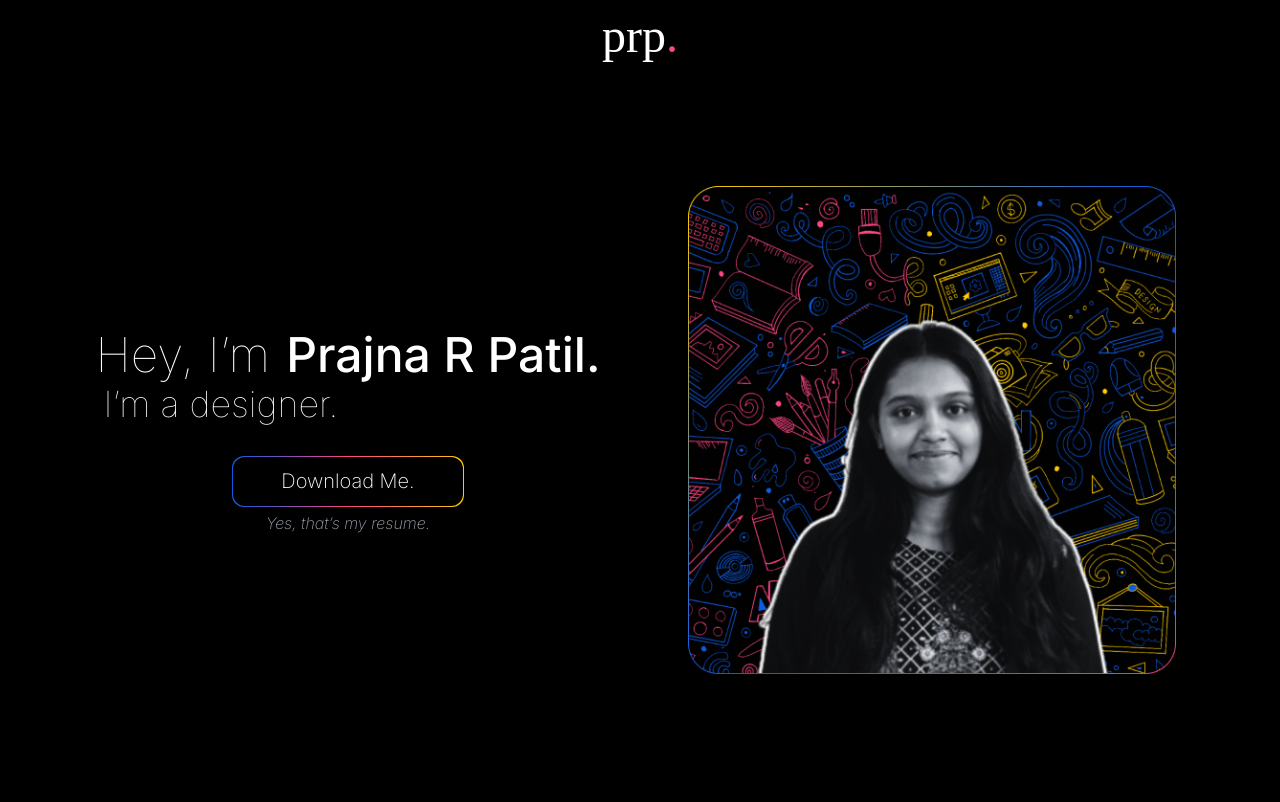
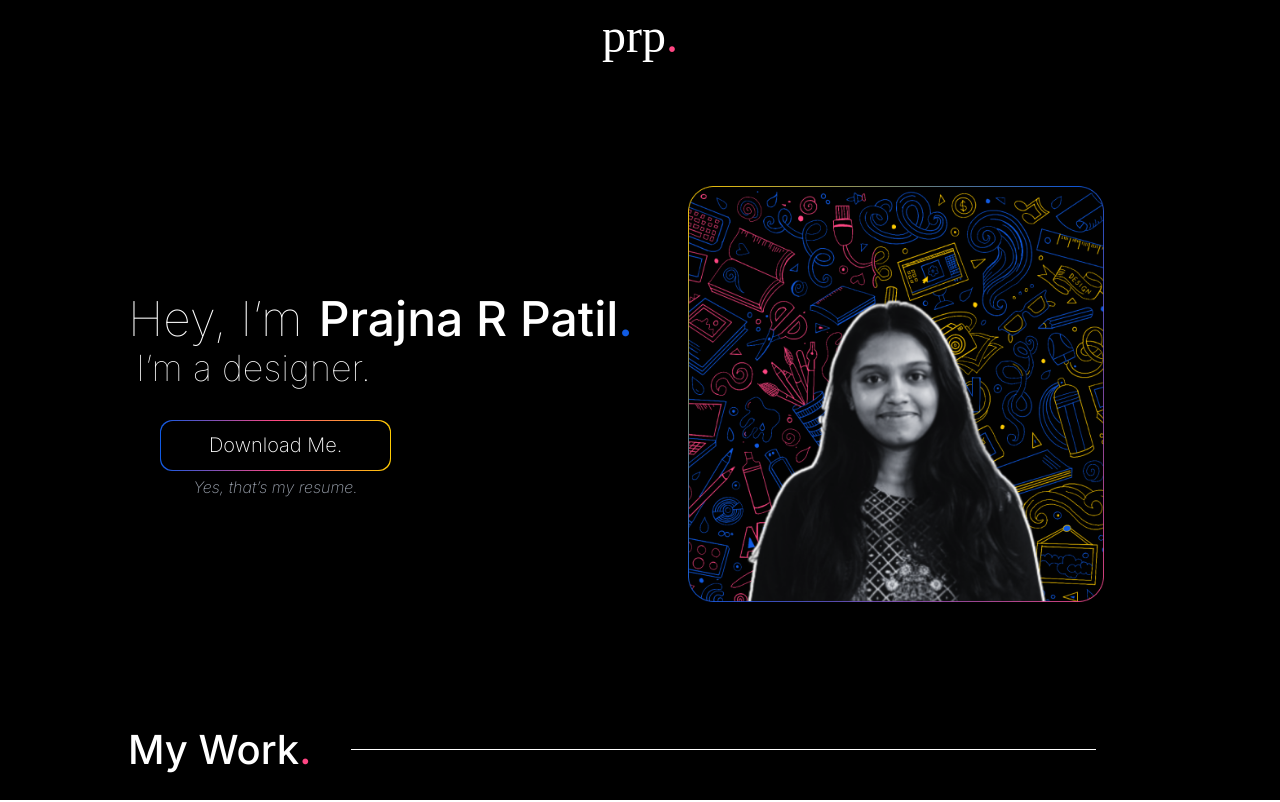
Before and after one commit to antidoid/prajna-portfolio, a React (Vite) app: page / in a window 1280 px wide. Built offline with nearby package versions, Linux system fonts and the light colour scheme; a web font is replaced by a local one.

Commit message:
FEAT: projects

```diff
--- a/src/App.tsx
+++ b/src/App.tsx
@@ -1,11 +1,13 @@
 import Header from "./components/Header";
 import Hero from "./components/Hero";
+import Projects from "./components/Projects";
 
 function App() {
   return (
-    <div className="bg-black min-h-screen">
+    <div className="bg-black text-white min-h-screen px-32">
       <Header />
       <Hero />
+      <Projects />
     </div>
   );
 }
--- a/src/components/Header.tsx
+++ b/src/components/Header.tsx
@@ -1,7 +1,7 @@
 function Header() {
   return (
     <nav className="pt-4 text-center w-full">
-      <span className="leading-10 text-5xl font-Bounce text-white">
+      <span className="leading-10 text-5xl font-Bounce">
         prp<span className="text-pink-450">.</span>
       </span>
     </nav>
--- a/src/components/Hero.tsx
+++ b/src/components/Hero.tsx
@@ -2,15 +2,18 @@ import PP from "../assets/pp.png";
 
 function Hero() {
   return (
-    <main className="grid grid-cols-2 px-14 py-20">
-      <div className="h-full font-Inter text-white flex flex-col items-center justify-center">
+    <main className="grid grid-cols-2 py-20">
+      <div className="h-full font-Inter flex flex-col items-start justify-center">
         <div className="font-thin pb-8">
           <h1 className="text-5xl leading-[58px]">
-            Hey, I’m<span className="ml-4 font-medium">Prajna R Patil.</span>
+            Hey, I’m
+            <span className="ml-4 font-medium">
+              Prajna R Patil<span className="text-blue-450">.</span>
+            </span>
           </h1>
           <h2 className="text-4xl ml-2">I’m a designer.</h2>
         </div>
-        <div>
+        <div className="ml-8 flex flex-col items-center">
           <div className="p-[1px] bg-gradient-to-r from-blue-450 via-pink-450 to-yellow-450 rounded-xl">
             <button className="bg-black px-12 py-3 rounded-xl">
               <a className="font-extralight text-[20px] leading-6">
@@ -18,10 +21,10 @@ function Hero() {
               </a>
             </button>
           </div>
+          <span className="font-extralight italic mt-1 text-gray-400">
+            Yes, that’s my resume.
+          </span>
         </div>
-        <span className="font-extralight italic mt-1 text-gray-400">
-          Yes, that’s my resume.
-        </span>
       </div>
       <div className="p-12 w-full h-full">
         <img src={PP} />
--- /dev/null
+++ b/src/components/Projects.tsx
@@ -0,0 +1,14 @@
+function Projects() {
+  return (
+    <div className="flex flex-col gap-8">
+      <div className="relative flex justify-end items-center">
+        <p className="font-Inter font-medium text-[40px] leading-10">
+          My Work<span className="text-pink-450">.</span>
+        </p>
+        <div className="h-[1px] grow bg-white self-end mb-5 mr-14 md:ml-10"></div>
+      </div>
+    </div>
+  );
+}
+
+export default Projects;
```
